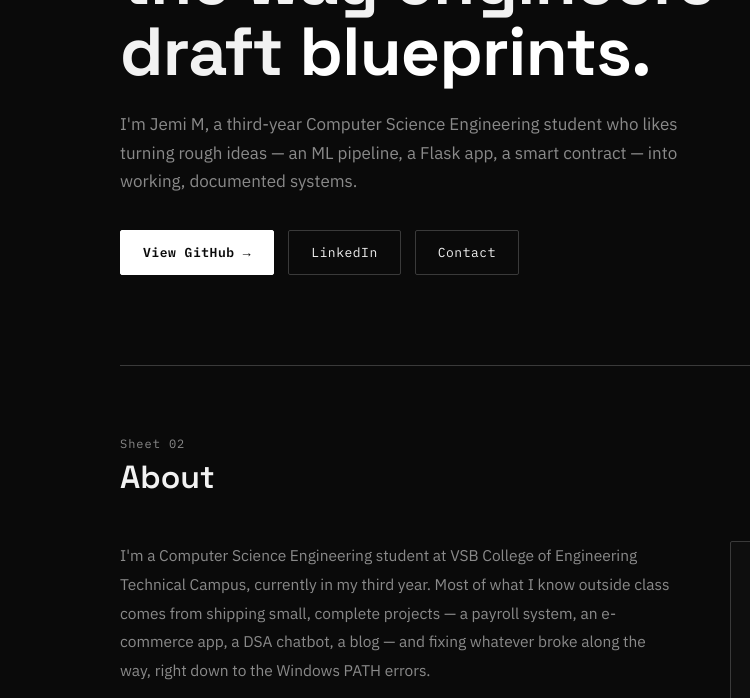
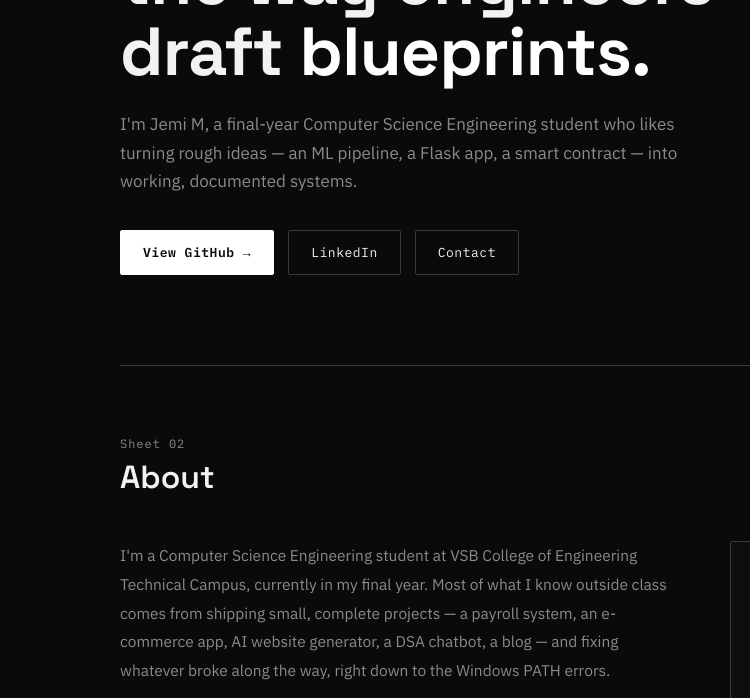
Before and after one commit to jemimoses/Portfolio, a plain HTML site: page index.html in a window 1280 px wide. Shown: the part 465-1163 px from the top of the page, 0-750 px from the left. Drawn offline with Linux system fonts and the light colour scheme.

Commit message:
Revise student status and project details in index.html
Updated academic year from third-year to final-year and added AI website generator project.

```diff
--- a/index.html
+++ b/index.html
@@ -237,7 +237,7 @@
     <div class="hero-text">
       <div class="tag-eyebrow">Sheet 01 — Cover</div>
       <h1>Building software<br>the way engineers<br>draft <span>blueprints.</span></h1>
-      <p class="lede">I'm Jemi M, a third-year Computer Science Engineering student who likes turning
+      <p class="lede">I'm Jemi M, a final-year Computer Science Engineering student who likes turning
       rough ideas — an ML pipeline, a Flask app, a smart contract — into working, documented systems.</p>
       <div class="cta-row">
         <a class="btn btn-primary" href="https://github.com/jemimoses" target="_blank" rel="noopener">View GitHub →</a>
@@ -265,8 +265,8 @@
   <div class="about-grid">
     <div>
       <p>I'm a Computer Science Engineering student at VSB College of Engineering Technical Campus,
-      currently in my third year. Most of what I know outside class comes from shipping small,
-      complete projects — a payroll system, an e-commerce app, a DSA chatbot, a blog — and fixing
+      currently in my final year. Most of what I know outside class comes from shipping small,
+      complete projects — a payroll system, an e-commerce app, AI website generator, a DSA chatbot, a blog — and fixing
       whatever broke along the way, right down to the Windows PATH errors.</p>
       <p>Alongside coursework, I've interned on the ML side of things: learning deep learning
       fundamentals and web deployment at Devtown, then applying supervised learning and model
@@ -369,7 +369,7 @@
       of supervised learning, model optimisation, and real-world ML application.</p>
     </div>
     <div class="tl-item">
-      <div class="tl-date">FEB 2024</div>
+      <div class="tl-date">JAN 2024 — FEB 2024</div>
       <h3>Deep Learning &amp; Web Deployment Intern — Devtown</h3>
       <p>Learned deep learning and neural network fundamentals in Python; worked across ML libraries
       and the end-to-end deployment workflow for models on the web.</p>
```
